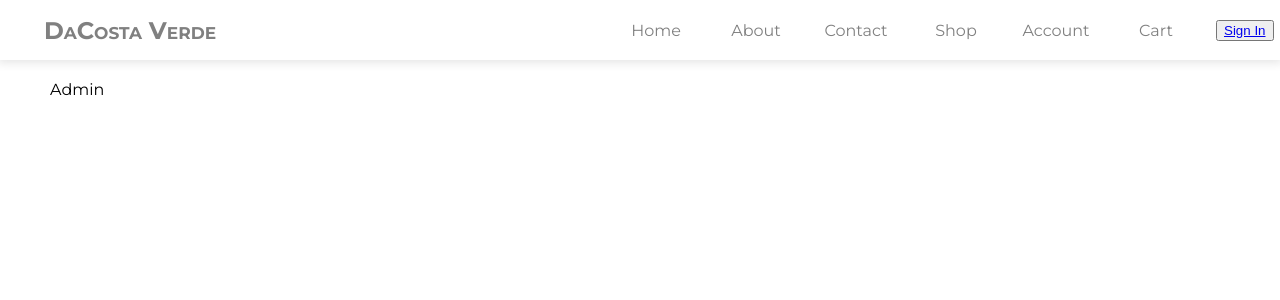
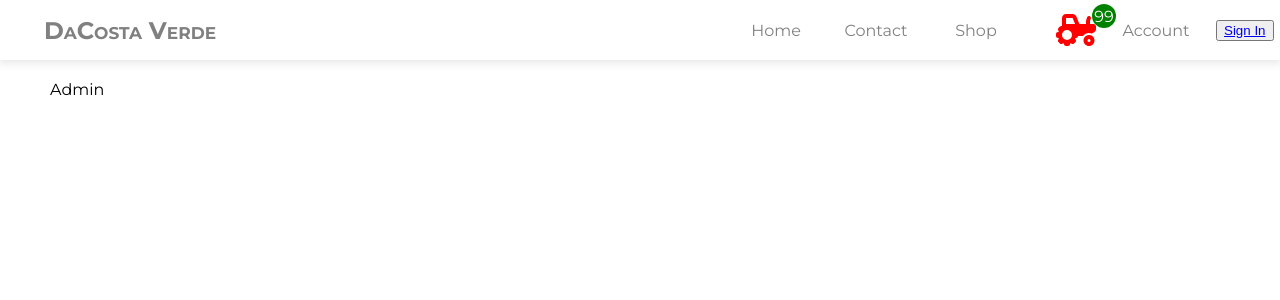
Before and after one commit to droverj/dacosta-verde, a React (Create React App) app: page /admin in a window 1280 px wide. Shown: the top 300 px of the page. Built offline with nearby package versions, Linux system fonts and the light colour scheme; no server answers.

Commit message:
Install font awesome icons and add tractor icon for cart

```diff
--- a/package.json
+++ b/package.json
@@ -3,6 +3,11 @@
   "version": "0.1.0",
   "private": true,
   "dependencies": {
+    "@fortawesome/fontawesome-svg-core": "^6.5.1",
+    "@fortawesome/free-brands-svg-icons": "^6.5.1",
+    "@fortawesome/free-regular-svg-icons": "^6.5.1",
+    "@fortawesome/free-solid-svg-icons": "^6.5.1",
+    "@fortawesome/react-fontawesome": "^0.2.0",
     "@react-firebase/auth": "^0.2.10",
     "@stripe/react-stripe-js": "^2.4.0",
     "@stripe/stripe-js": "^2.2.0",
--- a/src/App.js
+++ b/src/App.js
@@ -3,7 +3,6 @@ import { BrowserRouter, Routes, Route } from 'react-router-dom';
 import { AuthProvider } from './hooks/AuthProvider';
 import Navbar from './components/common/Navbar';
 import Home from './components/Home';
-import About from './components/About';
 import Contact from './components/Contact';
 import Shop from './components/Shop';
 import Cart from './components/Cart';
@@ -23,7 +22,6 @@ function App() {
           <div className='main-container'>
             <Routes>
               <Route path="/" element={<Home />} />
-              <Route path="/about" element={<About />} />
               <Route path="/shop" element={<Shop />} />
               <Route path="/contact" element={<Contact />} />
               <Route path="/cart" element={<Cart />} />
--- a/src/components/About.js
+++ /dev/null
@@ -1,9 +0,0 @@
-import React from 'react'
-
-const About = () => {
-  return (
-    <div>About</div>
-  )
-}
-
-export default About
--- /dev/null
+++ b/src/components/common/CartTracker.js
@@ -0,0 +1,22 @@
+import React from 'react';
+import { Link } from 'react-router-dom';
+import { FontAwesomeIcon } from '@fortawesome/react-fontawesome';
+import { faTractor } from '@fortawesome/free-solid-svg-icons';
+import '../../styles/CartTracker.scss';
+// import { useCart } from './CartContext';
+
+const CartTracker = () => {
+  // const { totalItems } = useCart();
+  const totalItems = 99;
+
+  return (
+    <div className="cart-tracker">
+      <span className="cart-count">{totalItems}</span>
+      <Link to="/cart">
+        <FontAwesomeIcon icon={faTractor} className="cart-icon" style={{ color: 'red' }} size="2x" />
+      </Link>
+    </div>
+  );
+};
+
+export default CartTracker;
--- a/src/components/common/Navbar.js
+++ b/src/components/common/Navbar.js
@@ -1,6 +1,7 @@
 import React from 'react';
 import { useAuth } from '../../hooks/AuthProvider';
 import { Link } from 'react-router-dom'
+import CartTracker from './CartTracker';
 import Logout from './Logout';
 import '../../styles/Navbar.scss';
 
@@ -16,19 +17,14 @@ const Navbar = () => {
             <Link to='/'>Home</Link>
           </li>
           <li>
-            <Link to='/about'>About</Link>
-          </li>
-          <li>
             <Link to='contact'>Contact</Link>
           </li>
           <li>
             <Link to='/shop'>Shop</Link>
           </li>
+            <CartTracker />
           <li>
             <Link to='/account'>Account</Link>
-          </li>
-          <li>
-            <Link to='/cart'>Cart</Link>
           </li>
           {isAdmin &&
             <li className='admin'>
--- /dev/null
+++ b/src/styles/CartTracker.scss
@@ -0,0 +1,21 @@
+.cart-tracker {
+  position: relative;
+  display: flex;
+  justify-content: center;
+  align-items: center;
+
+  .cart-count {
+    position: absolute;
+    top: -1rem;
+    right: 0;
+    display: flex;
+    justify-content: center;
+    align-items: center;
+    background-color: green;
+    color: white;
+    border: none;
+    border-radius: 50%;
+    width: 1.5rem;
+    height: 1.5rem;
+  }
+}
```
Also changed, not shown: 1 other file (tests, documents, lock files or other folders).
